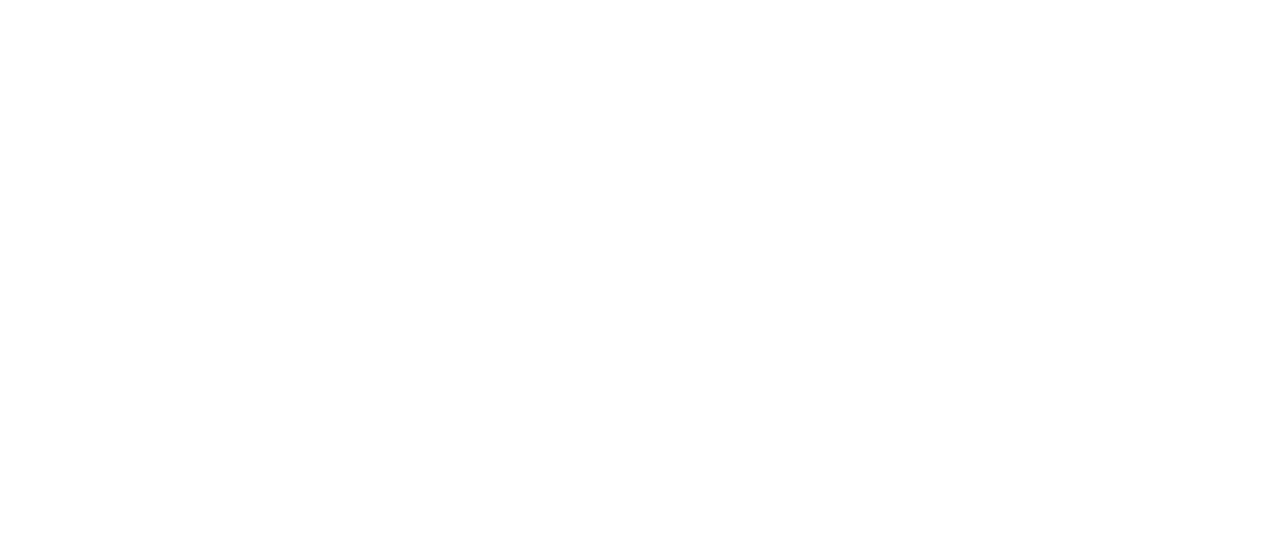
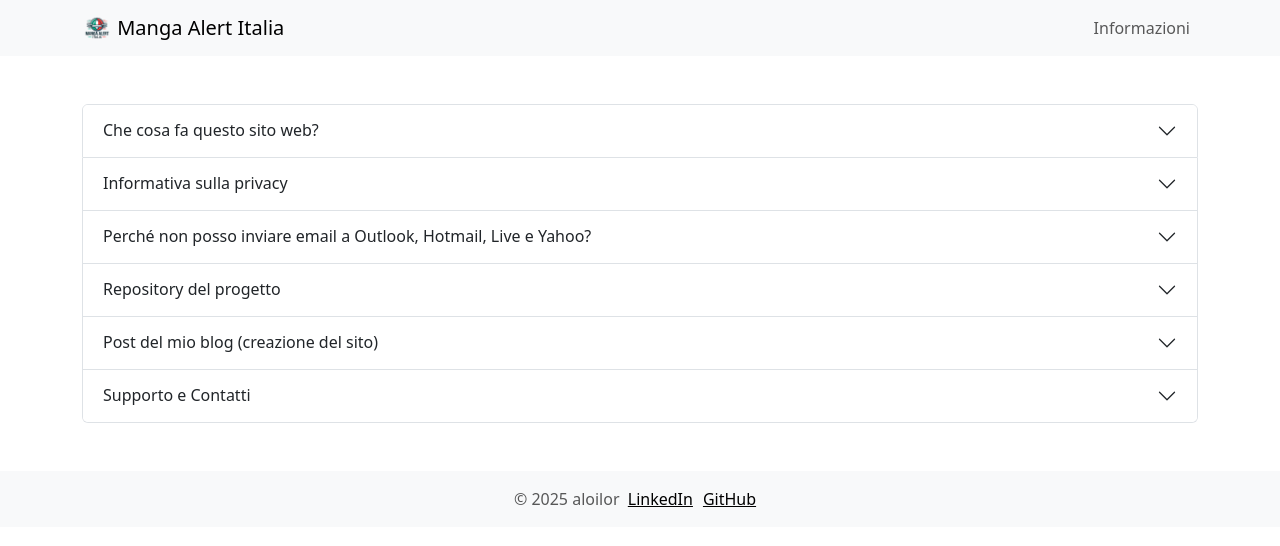
Before and after one commit to aloilor/MangaAlertItalia, a React (Create React App) app in the folder src/frontend/: page /informazioni in a window 1280 px wide. Before the commit this address had no page. Shown: the top 546 px of the page. Built offline with nearby package versions, Linux system fonts and the light colour scheme.

Commit message:
Add Informazioni page

```diff
--- a/src/frontend/src/App.js
+++ b/src/frontend/src/App.js
@@ -1,9 +1,11 @@
+// App.js
 import React from 'react';
 import { Routes, Route } from 'react-router-dom';
 
 import Layout from './Layout';
 import Home from './Home';
 import Unsubscribe from './Unsubscribe';
+import Informazioni from './Informazioni'; // <-- Import here
 
 function App() {
   return (
@@ -28,8 +30,18 @@ function App() {
         }
       />
 
+      {/* Informazioni Route */}
+      <Route
+        path="/informazioni"
+        element={
+          <Layout>
+            <Informazioni />
+          </Layout>
+        }
+      />
+
     </Routes>
-);
+  );
 }
 
 export default App;
--- /dev/null
+++ b/src/frontend/src/Informazioni.js
@@ -0,0 +1,82 @@
+// Informazioni.js
+import React from 'react';
+import { Container, Accordion } from 'react-bootstrap';
+
+function Informazioni() {
+  return (
+    <Container className="mt-5">
+      <Accordion>
+        <Accordion.Item eventKey="0">
+          <Accordion.Header>Che cosa fa questo sito web?</Accordion.Header>
+          <Accordion.Body>
+            Questo sito web ti permette di iscriverti a una newsletter su manga specifici.
+            Riceverai delle email che ti ricordano l’uscita dei nuovi volumi un mese,
+            una settimana e un giorno prima. In questo modo non perderai mai un
+            numero della tua serie preferita!
+          </Accordion.Body>
+        </Accordion.Item>
+
+        <Accordion.Item eventKey="1">
+          <Accordion.Header>Informativa sulla privacy</Accordion.Header>
+          <Accordion.Body>
+            Nessuno dei dati inseriti (come l'indirizzo email) verrà utilizzato
+            o diffuso per altri scopi. L'intero progetto è open-source e
+            chiunque può verificare il codice per accertarsi che non siano
+            presenti comportamenti sospetti.
+          </Accordion.Body>
+        </Accordion.Item>
+
+        <Accordion.Item eventKey="2">
+          <Accordion.Header>Perché non posso inviare email a Outlook, Hotmail, Live e Yahoo?</Accordion.Header>
+          <Accordion.Body>
+            A causa delle limitazioni del piano gratuito di SendGrid, i relativi IP di invio
+            sono spesso bloccati da quei provider di posta. Pertanto, non possiamo garantire
+            la consegna delle email se utilizzi un indirizzo Outlook, Hotmail, Live o Yahoo.
+          </Accordion.Body>
+        </Accordion.Item>
+
+        <Accordion.Item eventKey="3">
+          <Accordion.Header>Repository del progetto</Accordion.Header>
+          <Accordion.Body>
+            Il codice sorgente di questo progetto è pubblico e disponibile su GitHub.
+            Puoi trovarlo qui:{" "}
+            <a
+              href="https://github.com/aloilor/MangaAlertItalia"
+              target="_blank"
+              rel="noopener noreferrer"
+            >
+              Repository su GitHub
+            </a>. Questo ti permette di verificare tu stesso/a come è costruito il sito
+            e assicura trasparenza riguardo a tutti i processi gestiti dall'applicazione.
+          </Accordion.Body>
+        </Accordion.Item>
+
+        <Accordion.Item eventKey="4">
+          <Accordion.Header>Post del mio blog (creazione del sito)</Accordion.Header>
+          <Accordion.Body>
+            Ho documentato i principali passaggi di sviluppo del progetto sul mio blog.
+            Puoi trovare tutti i post correlati a Manga Alert Italia qui:{" "}
+            <a
+              href="https://aloilor.github.io/tags/#manga-alert-italia"
+              target="_blank"
+              rel="noopener noreferrer"
+            >
+              Post del mio blog
+            </a>.
+          </Accordion.Body>
+        </Accordion.Item>
+
+        {/* New Accordion for support/contacts */}
+        <Accordion.Item eventKey="5">
+          <Accordion.Header>Supporto e Contatti</Accordion.Header>
+          <Accordion.Body>
+            Per supporto, richieste o qualsiasi informazione, puoi scrivermi a{" "}
+            <a href="mailto:aloisi.lorenzo99@gmail.com">aloisi.lorenzo99@gmail.com</a>.
+          </Accordion.Body>
+        </Accordion.Item>
+      </Accordion>
+    </Container>
+  );
+}
+
+export default Informazioni;
--- a/src/frontend/src/Layout.js
+++ b/src/frontend/src/Layout.js
@@ -1,6 +1,7 @@
 // Layout.js
 import React from 'react';
 import { Navbar, Nav, Container } from 'react-bootstrap';
+import { Link } from 'react-router-dom';
 
 function Footer() {
   return (
@@ -33,10 +34,9 @@ function Footer() {
 function Layout({ children }) {
   return (
     <>
-      {/* Navbar at the top of every page */}
       <Navbar bg="light" expand="lg">
         <Container>
-          <Navbar.Brand href="#">
+          <Navbar.Brand as={Link} to="/">
             <img
               src="/manga-alert-italia-logo-without-bg.png"
               width="30"
@@ -49,16 +49,17 @@ function Layout({ children }) {
           <Navbar.Toggle aria-controls="basic-navbar-nav" />
           <Navbar.Collapse id="basic-navbar-nav">
             <Nav className="ms-auto">
-              <Nav.Link href="#">Informazioni</Nav.Link>
+              {/* Replace the # link with our route */}
+              <Nav.Link as={Link} to="/informazioni">
+                Informazioni
+              </Nav.Link>
             </Nav>
           </Navbar.Collapse>
         </Container>
       </Navbar>
 
-      {/* Main content area */}
       <main>{children}</main>
 
-      {/* Footer at the bottom of every page */}
       <Footer />
     </>
   );
```
Also changed, not shown: 2 other files (tests, documents, lock files or other folders).
